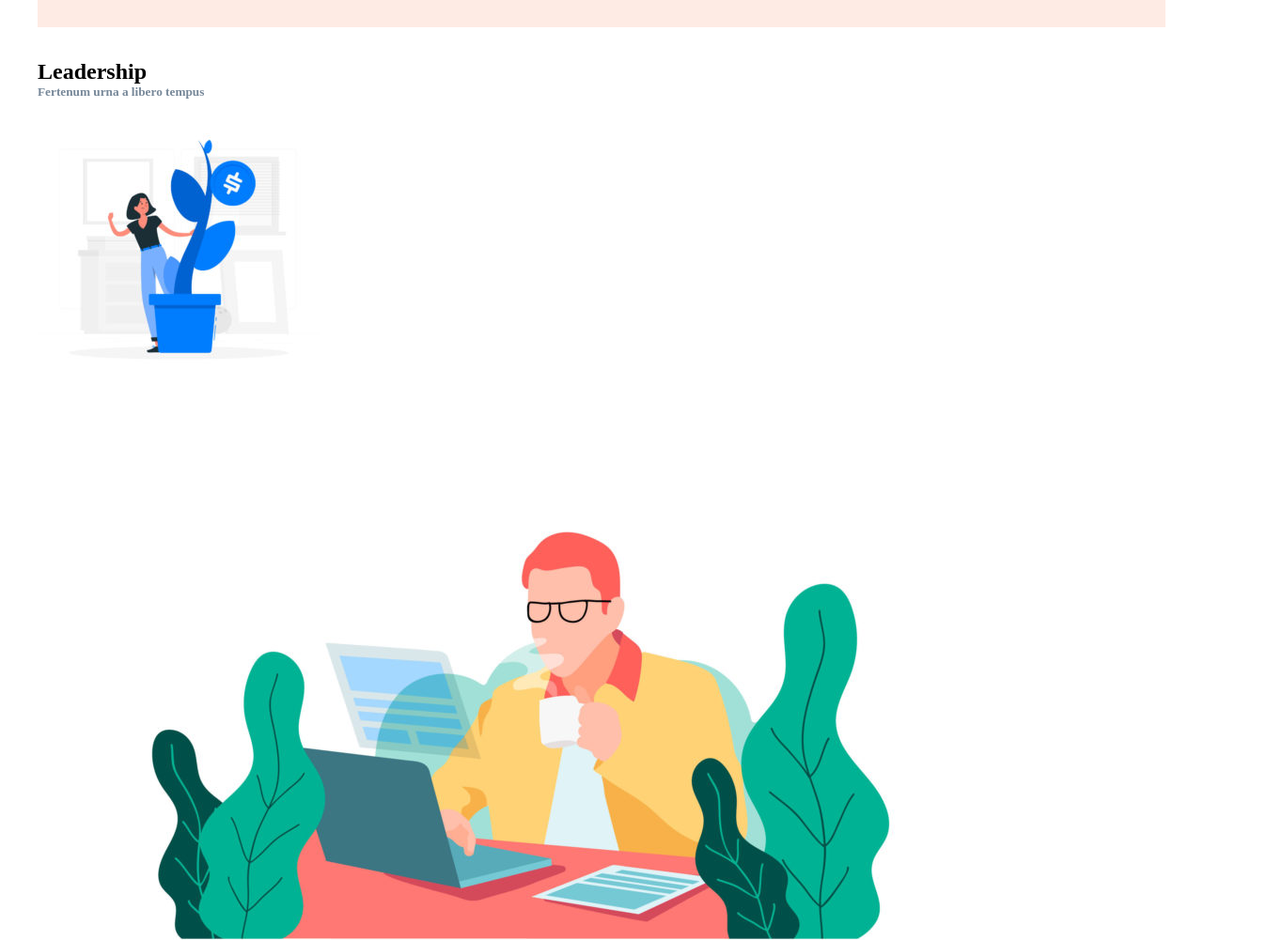
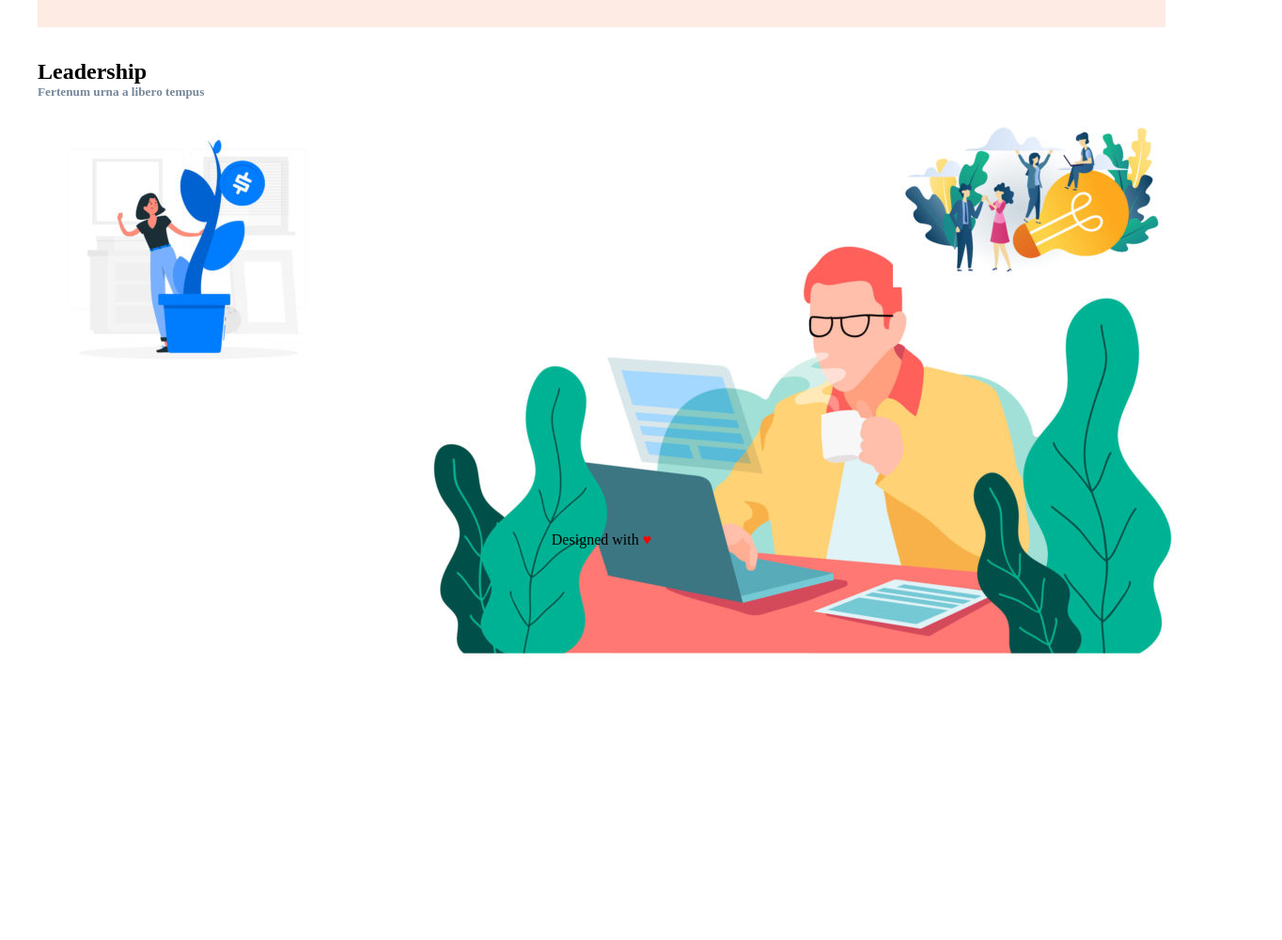
Before and after one commit to MarcoSalvatore91/htmlcss-wp, a plain HTML site: page index.html in a window 1280 px wide. Shown: the part 1020-2021 px from the top of the page at 94% size, 1364 px wide, since content can reach past the window. After the commit the page ends 1777 px from the top, so only its background shows below. Drawn offline with Linux system fonts and the light colour scheme.

Commit message:
footer-incompleted

```diff
--- a/index.html
+++ b/index.html
@@ -40,23 +40,26 @@
                 <h5 class="grey">Fertenum urna a libero tempus</h5>
             </header>
 
-            <div class="bg-blue clearfix">
-                <div class="side-lightblue left-side">
-                    <img class="img-side" src="img/img-1.jpg" alt="">
+            <div class="clearfix">
+                <div class="img-description-side">
+                    <img class="img-side" src="img/img-1.jpg" alt="img-side">
                 </div>
-                <div class="main-lightblue">
+                <div class="img-description-main">
                     <img class="img-main" src="img/banner-2.jpg" alt="img-main">
                 </div>
-                <div class="side-lightblue right-side">
-                    <img class="img-side" src="img/img-3.jpg" alt="">
+                <div class="img-description-side">
+                    <img class="img-side" src="img/img-3.jpg" alt="img-side">
                 </div>
             </div>
 
             <div>
+
             </div>
         </section>
 
     </main>
-    <footer></footer>
+    <footer>
+        <address>Designed with <span id="hearts">&hearts;</span></address>
+    </footer>
 </body>
 </html>
```
